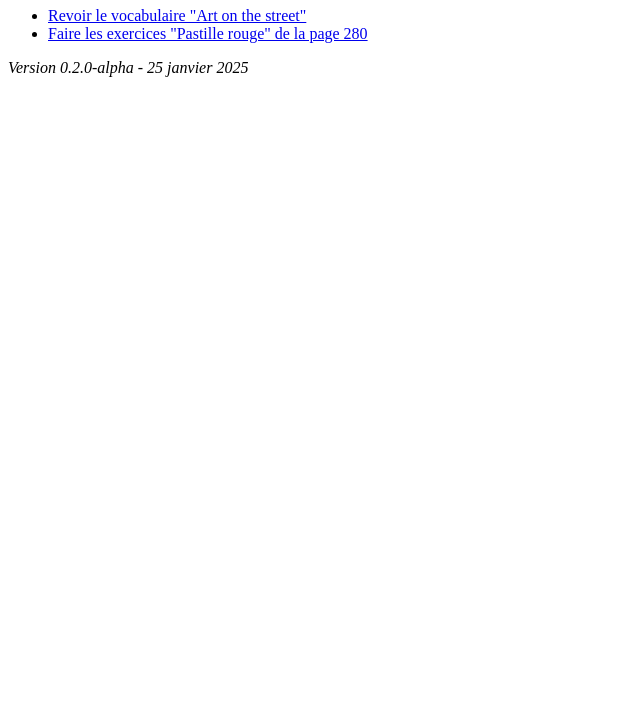
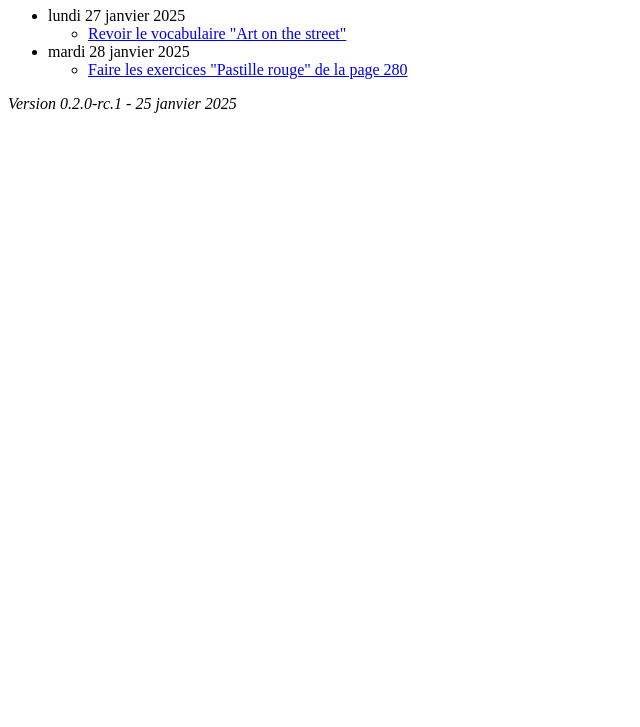
Before and after one commit to 2bcordeliers/2bcordeliers.github.io, an Astro site: page /homeworks in a window 1280 px wide. Shown: the part 73-800 px from the top of the page, without its empty margins (0-640 px from the left). Built offline with nearby package versions, Linux system fonts and the light colour scheme; Astro itself is replaced by a stand-in of ours.

Commit message:
group homeworks by date

```diff
--- a/src/pages/homeworks/index.astro
+++ b/src/pages/homeworks/index.astro
@@ -2,12 +2,33 @@
 import BaseLayout from "@/layouts/BaseLayout.astro";
 import { getCollection } from "astro:content";
 
-const homeworks = await getCollection("homeworks");
+const dateFormatter = new Intl.DateTimeFormat("fr", { dateStyle: "full" });
+const homeworksCollection = await getCollection("homeworks");
+const groupedHomeworks = Map.groupBy(homeworksCollection, (homework) =>
+  dateFormatter.format(homework.data.date)
+);
 ---
 
 <BaseLayout pageTitle="Devoirs">
-    <h1>Devoirs à faire</h1>
-    <ul>
-        {homeworks.map(homework => <li><a href={"homeworks/" + homework.slug}>{homework.data.title}</a></li>)}
-    </ul>
+  <h1>Devoirs à faire</h1>
+  <ul>
+    {
+      Array.from(groupedHomeworks).map(([date, homeworks]) => {
+        return (
+          <li>
+            {date}
+            <ul>
+              {homeworks.map((homework) => (
+                <li>
+                  <a href={"homeworks/" + homework.slug}>
+                    {homework.data.title}
+                  </a>
+                </li>
+              ))}
+            </ul>
+          </li>
+        );
+      })
+    }
+  </ul>
 </BaseLayout>
--- a/tsconfig.json
+++ b/tsconfig.json
@@ -1,9 +1,12 @@
 {
   "compilerOptions": {
+    "moduleResolution": "node",
+    "lib": ["ES2024"],
+    "strict": true,
     "baseUrl": ".",
     "paths": {
       "@/*": ["./src/*"]
     }
   },
-  "extends": "astro/tsconfigs/base"
+  "extends": "astro/tsconfigs/base",
 }
```
Also changed, not shown: eslint.config.mjs (added, +12 -0 lines), package.json (+7 -1 lines), .github/workflows/deploy.yml, 1 other file.
